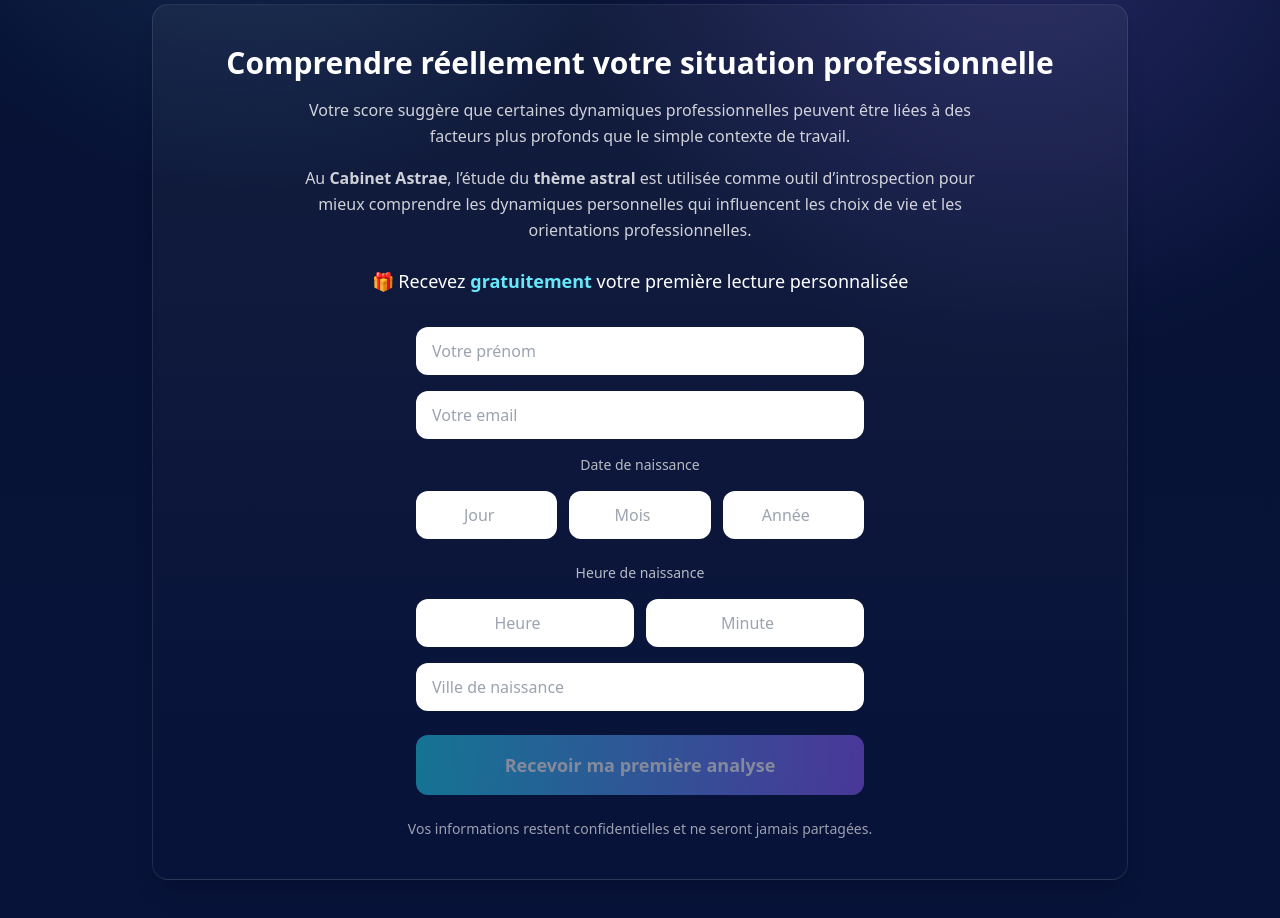
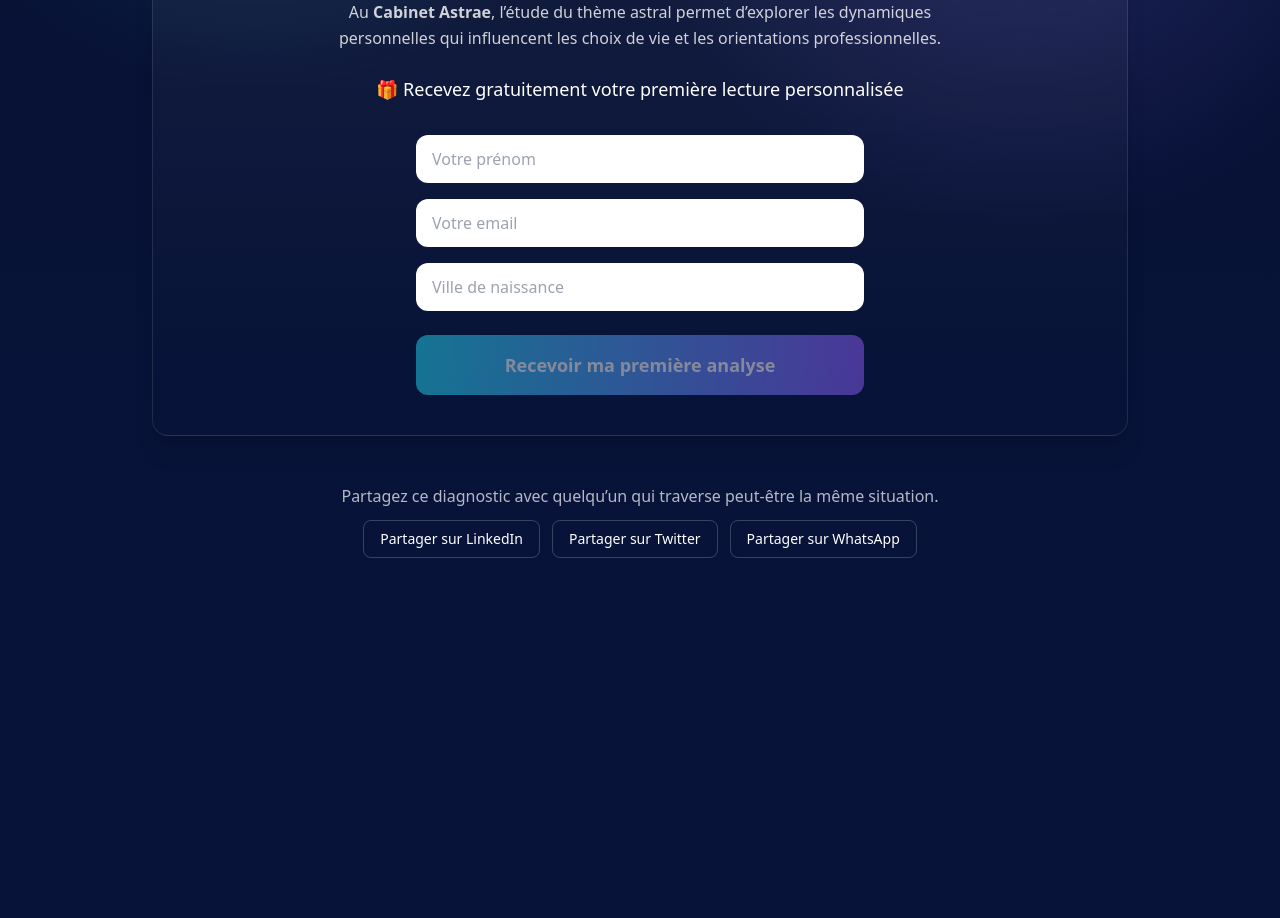
Before and after one commit to arnaudcrestey/procoach, a Next.js app in the folder arnaudcrestey-site-main/: page /resultat in a window 1280 px wide. Shown: the part 440-1358 px from the top of the page. After the commit the page ends 1038 px from the top, so only its background shows below. Built offline with nearby package versions, Linux system fonts and the light colour scheme.

Commit message:
Update page.tsx

```diff
--- a/arnaudcrestey-site-main/app/resultat/page.tsx
+++ b/arnaudcrestey-site-main/app/resultat/page.tsx
@@ -22,9 +22,7 @@ export default function ResultPage() {
   const [sending, setSending] = useState(false);
   const [submitted, setSubmitted] = useState(false);
 
-  // Charger réponses quiz
   useEffect(() => {
-
     if (typeof window === "undefined") return;
 
     const rawAnswers = localStorage.getItem("procoach_answers");
@@ -32,42 +30,18 @@ export default function ResultPage() {
     if (rawAnswers) {
       setAnswers(JSON.parse(rawAnswers));
     }
-
   }, []);
 
-  // Calcul profil
   const result = useMemo(() => {
-
     if (!answers.length) return null;
-
     return computeResults(answers);
-
   }, [answers]);
 
-  // Calcul score
   const alignmentScore = useMemo(() => {
 
     if (!result?.radar) return 0;
 
-    let values: number[] = [];
-
-    if (Array.isArray(result.radar)) {
-
-      values = result.radar.map((item: any) => {
-
-        if (typeof item === "number") return item;
-        if (item?.value) return Number(item.value);
-        if (item?.score) return Number(item.score);
-
-        return 0;
-
-      });
-
-    } else {
-
-      values = Object.values(result.radar).map((v: any) => Number(v));
-
-    }
+    const values = result.radar.map((item: any) => Number(item.score ?? 0));
 
     if (!values.length) return 0;
 
@@ -83,12 +57,9 @@ export default function ResultPage() {
 
   }, [result]);
 
-  // Génération analyse IA
   useEffect(() => {
 
-    if (!result) return;
-    if (!alignmentScore) return;
-    if (analysisRequested) return;
+    if (!result || !alignmentScore || analysisRequested) return;
 
     setAnalysisRequested(true);
 
@@ -98,9 +69,7 @@ export default function ResultPage() {
 
         const res = await fetch("/api/diagnostic", {
           method: "POST",
-          headers: {
-            "Content-Type": "application/json"
-          },
+          headers: { "Content-Type": "application/json" },
           body: JSON.stringify({
             answers,
             profile: result?.profile?.title ?? "",
@@ -115,9 +84,7 @@ export default function ResultPage() {
         }
 
       } catch (error) {
-
         console.error("Erreur analyse :", error);
-
       }
 
     }
@@ -126,7 +93,6 @@ export default function ResultPage() {
 
   }, [result, alignmentScore, answers, analysisRequested]);
 
-  // Envoi formulaire
   async function handleSubmit(e: React.FormEvent) {
 
     e.preventDefault();
@@ -148,42 +114,30 @@ export default function ResultPage() {
 
       const res = await fetch("/api/lead-astrologie", {
         method: "POST",
-        headers: {
-          "Content-Type": "application/json"
-        },
+        headers: { "Content-Type": "application/json" },
         body: JSON.stringify(data)
       });
 
       const result = await res.json();
 
       if (result.success) {
-
         setSubmitted(true);
-
       } else {
-
         alert("Une erreur est survenue.");
-
       }
 
     } catch (error) {
-
       console.error("Erreur envoi :", error);
       alert("Erreur de connexion au serveur.");
-
     }
 
     setSending(false);
 
   }
 
-  // PAGE DE CONFIRMATION
   if (submitted) {
-
     return (
-
       <main className="flex min-h-screen items-center justify-center px-6 text-center">
-
         <div className="glass max-w-xl rounded-2xl p-10">
 
           <h2 className="text-3xl font-semibold mb-4">
@@ -208,11 +162,8 @@ export default function ResultPage() {
           </div>
 
         </div>
-
       </main>
-
     );
-
   }
 
   return (
@@ -261,19 +212,7 @@ export default function ResultPage() {
 
       </section>
 
-      {/* PARTAGE */}
-
-      <section className="mt-6 text-center">
-
-        <p className="text-white/70 mb-3">
-          Partagez votre diagnostic avec vos collègues ou amis.
-        </p>
-
-        <ShareButtons />
-
-      </section>
-
-      {/* ANALYSE IA */}
+      {/* ANALYSE */}
 
       {analysis && (
 
@@ -300,21 +239,13 @@ export default function ResultPage() {
         </h2>
 
         <p className="text-white/80 max-w-2xl mx-auto leading-relaxed">
-          Votre score suggère que certaines dynamiques professionnelles
-          peuvent être liées à des facteurs plus profonds que le simple
-          contexte de travail.
+          Au <strong>Cabinet Astrae</strong>, l’étude du thème astral
+          permet d’explorer les dynamiques personnelles qui influencent
+          les choix de vie et les orientations professionnelles.
         </p>
 
-        <p className="mt-4 text-white/80 max-w-2xl mx-auto leading-relaxed">
-          Au <strong>Cabinet Astrae</strong>, l’étude du
-          <strong> thème astral</strong> est utilisée comme outil
-          d’introspection pour mieux comprendre les dynamiques
-          personnelles qui influencent les choix de vie et
-          les orientations professionnelles.
-        </p>
-
-        <p className="mt-6 text-lg text-white text-center font-medium">
-  🎁 Recevez <span className="text-cyan-300 font-bold">gratuitement</span> votre première lecture personnalisée
+        <p className="mt-6 text-lg text-white font-medium">
+          🎁 Recevez gratuitement votre première lecture personnalisée
         </p>
 
         <form
@@ -328,7 +259,7 @@ export default function ResultPage() {
             value={firstName}
             onChange={(e)=>setFirstName(e.target.value)}
             required
-    className="w-full rounded-xl bg-white px-4 py-3 text-black text-base outline-none focus:ring-2 focus:ring-cyan-400"
+            className="w-full rounded-xl bg-white px-4 py-3 text-black outline-none"
           />
 
           <input
@@ -337,111 +268,8 @@ export default function ResultPage() {
             value={email}
             onChange={(e)=>setEmail(e.target.value)}
             required
-    className="w-full rounded-xl bg-white px-4 py-3 text-black text-base outline-none focus:ring-2 focus:ring-cyan-400"
+            className="w-full rounded-xl bg-white px-4 py-3 text-black outline-none"
           />
-
-  <div className="flex flex-col gap-4">
-
-  <label className="text-white/70 text-sm">
-    Date de naissance
-  </label>
-
-  <div className="grid grid-cols-3 gap-3">
-
-    <input
-      type="number"
-      placeholder="Jour"
-      min="1"
-      max="31"
-      className="w-full rounded-xl bg-white px-4 py-3 text-black text-center outline-none focus:ring-2 focus:ring-cyan-400"
-      onChange={(e)=>{
-        const day = e.target.value.padStart(2,"0");
-        setBirthDate(prev => {
-          const parts = prev.split("-");
-          const month = parts[1] || "";
-          const year = parts[2] || "";
-          return `${day}-${month}-${year}`;
-        });
-      }}
-    />
-
-    <input
-      type="number"
-      placeholder="Mois"
-      min="1"
-      max="12"
-      className="w-full rounded-xl bg-white px-4 py-3 text-black text-center outline-none focus:ring-2 focus:ring-cyan-400"
-      onChange={(e)=>{
-        const month = e.target.value.padStart(2,"0");
-        setBirthDate(prev => {
-          const parts = prev.split("-");
-          const day = parts[0] || "";
-          const year = parts[2] || "";
-          return `${day}-${month}-${year}`;
-        });
-      }}
-    />
-
-    <input
-      type="number"
-      placeholder="Année"
-      min="1900"
-      max="2100"
-      className="w-full rounded-xl bg-white px-4 py-3 text-black text-center outline-none focus:ring-2 focus:ring-cyan-400"
-      onChange={(e)=>{
-        const year = e.target.value;
-        setBirthDate(prev => {
-          const parts = prev.split("-");
-          const day = parts[0] || "";
-          const month = parts[1] || "";
-          return `${day}-${month}-${year}`;
-        });
-      }}
-    />
-
-  </div>
-
-  <label className="text-white/70 text-sm mt-2">
-    Heure de naissance
-  </label>
-
-  <div className="grid grid-cols-2 gap-3">
-
-    <input
-      type="number"
-      placeholder="Heure"
-      min="0"
-      max="23"
-      className="w-full rounded-xl bg-white px-4 py-3 text-black text-center outline-none focus:ring-2 focus:ring-cyan-400"
-      onChange={(e)=>{
-        const hour = e.target.value.padStart(2,"0");
-        setBirthTime(prev => {
-          const parts = prev.split(":");
-          const minute = parts[1] || "";
-          return `${hour}:${minute}`;
-        });
-      }}
-    />
-
-    <input
-      type="number"
-      placeholder="Minute"
-      min="0"
-      max="59"
-      className="w-full rounded-xl bg-white px-4 py-3 text-black text-center outline-none focus:ring-2 focus:ring-cyan-400"
-      onChange={(e)=>{
-        const minute = e.target.value.padStart(2,"0");
-        setBirthTime(prev => {
-          const parts = prev.split(":");
-          const hour = parts[0] || "";
-          return `${hour}:${minute}`;
-        });
-      }}
-    />
-
-  </div>
-
-</div>
 
           <input
             type="text"
@@ -449,22 +277,30 @@ export default function ResultPage() {
             value={birthPlace}
             onChange={(e)=>setBirthPlace(e.target.value)}
             required
-    className="w-full rounded-xl bg-white px-4 py-3 text-black text-base outline-none focus:ring-2 focus:ring-cyan-400"
+            className="w-full rounded-xl bg-white px-4 py-3 text-black outline-none"
           />
 
           <button
             type="submit"
             disabled={!analysis || sending}
-    className="mt-2 w-full rounded-xl bg-gradient-to-r from-cyan-400 to-violet-500 py-4 text-lg font-semibold text-white disabled:opacity-50 active:scale-95 transition"
+            className="mt-2 w-full rounded-xl bg-gradient-to-r from-cyan-400 to-violet-500 py-4 text-lg font-semibold text-white disabled:opacity-50"
           >
             Recevoir ma première analyse
           </button>
 
         </form>
 
-            <p className="mt-6 text-sm text-white/60">
-          Vos informations restent confidentielles et ne seront jamais partagées.
+      </section>
+
+      {/* PARTAGE TOUT EN BAS */}
+
+      <section className="mt-12 text-center">
+
+        <p className="text-white/70 mb-3">
+          Partagez ce diagnostic avec quelqu’un qui traverse peut-être la même situation.
         </p>
+
+        <ShareButtons />
 
       </section>
 
```
Lines whose indentation alone changed are shown as unchanged.
